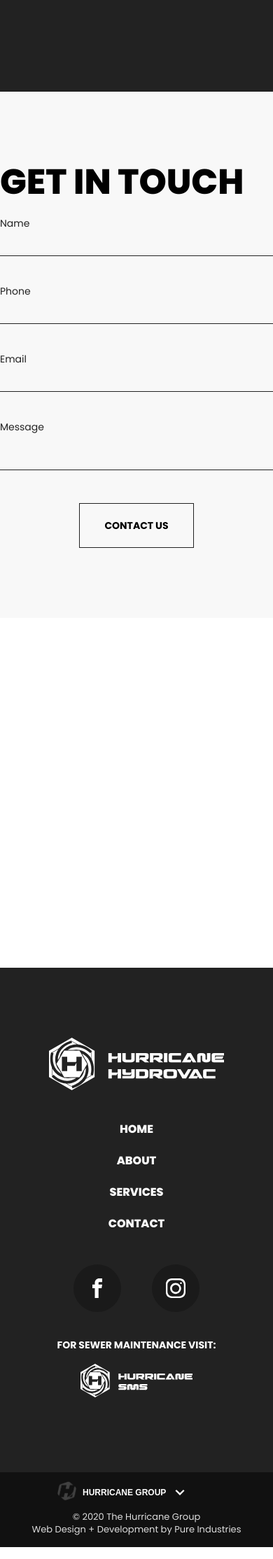
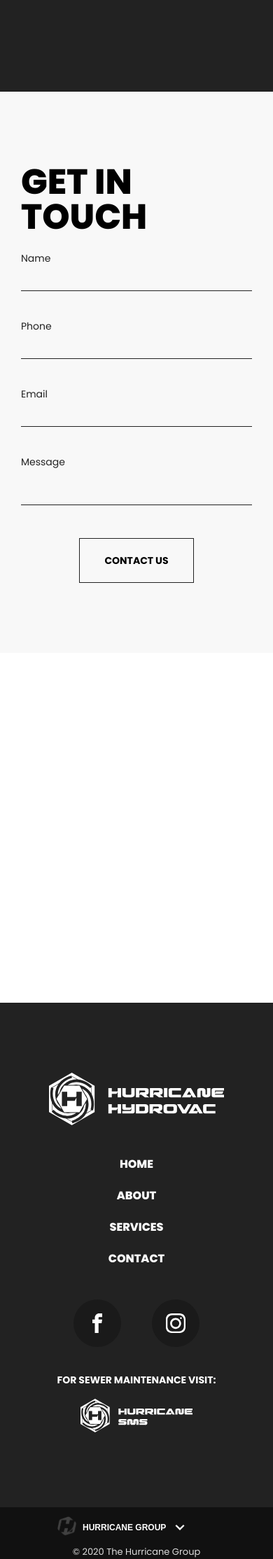
Before and after one commit to Pure-Ind/Hurricane-Hydrovac, a Jekyll site: the page built from contact.markdown, in a window 390 px wide. Shown: the part 1001-3229 px from the top of the page at 70% size. Built offline with Jekyll 4.4.1, drawn with Linux system fonts in a browser that asks for light colours; comment, search, counter and statistics services are not loaded.

Commit message:
fix contact form mobile padding

```diff
--- a/_sass/_layout.scss
+++ b/_sass/_layout.scss
@@ -1397,6 +1397,9 @@
 }
 .contact-page-form {
   padding: 100px 0;
+  @media (max-width: 1200px) {
+    padding: 100px 30px;
+  }
   form {
     overflow: hidden;
     position: relative;
```
